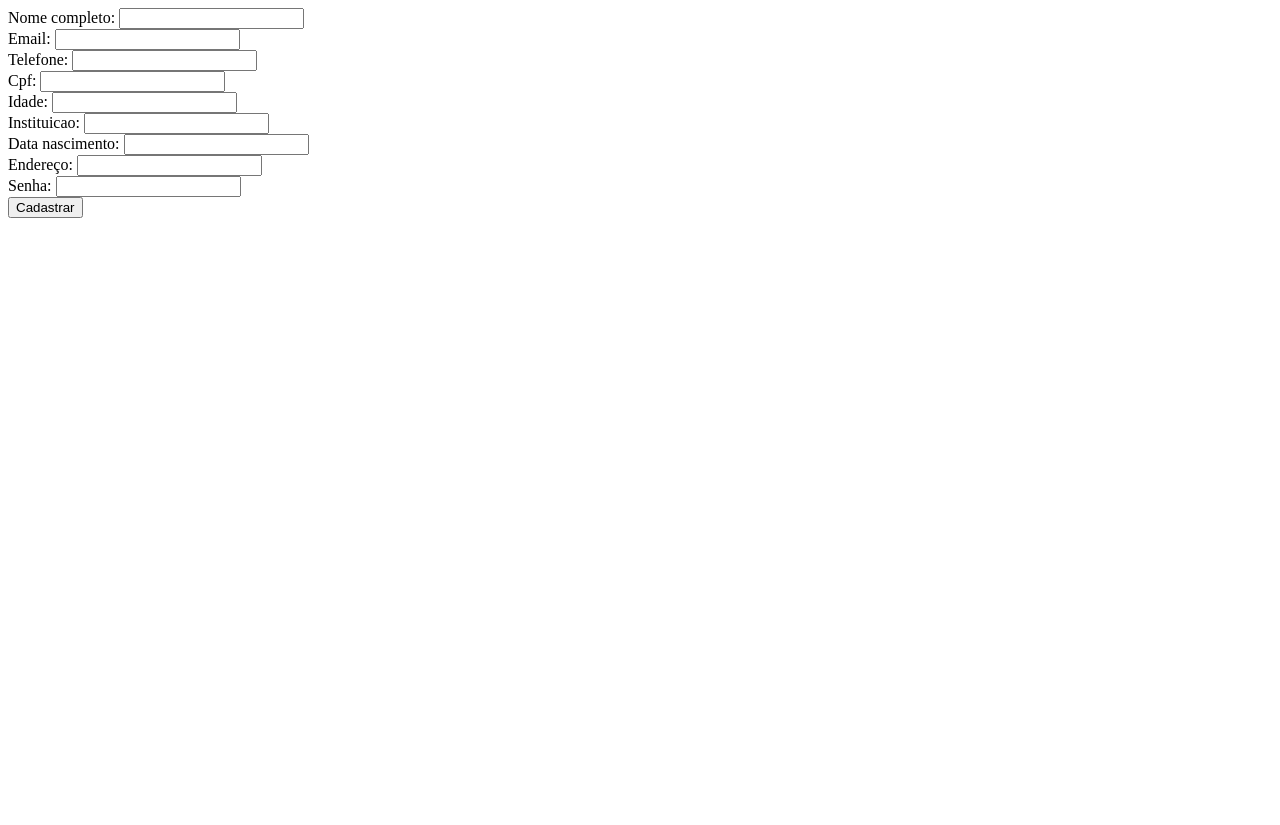
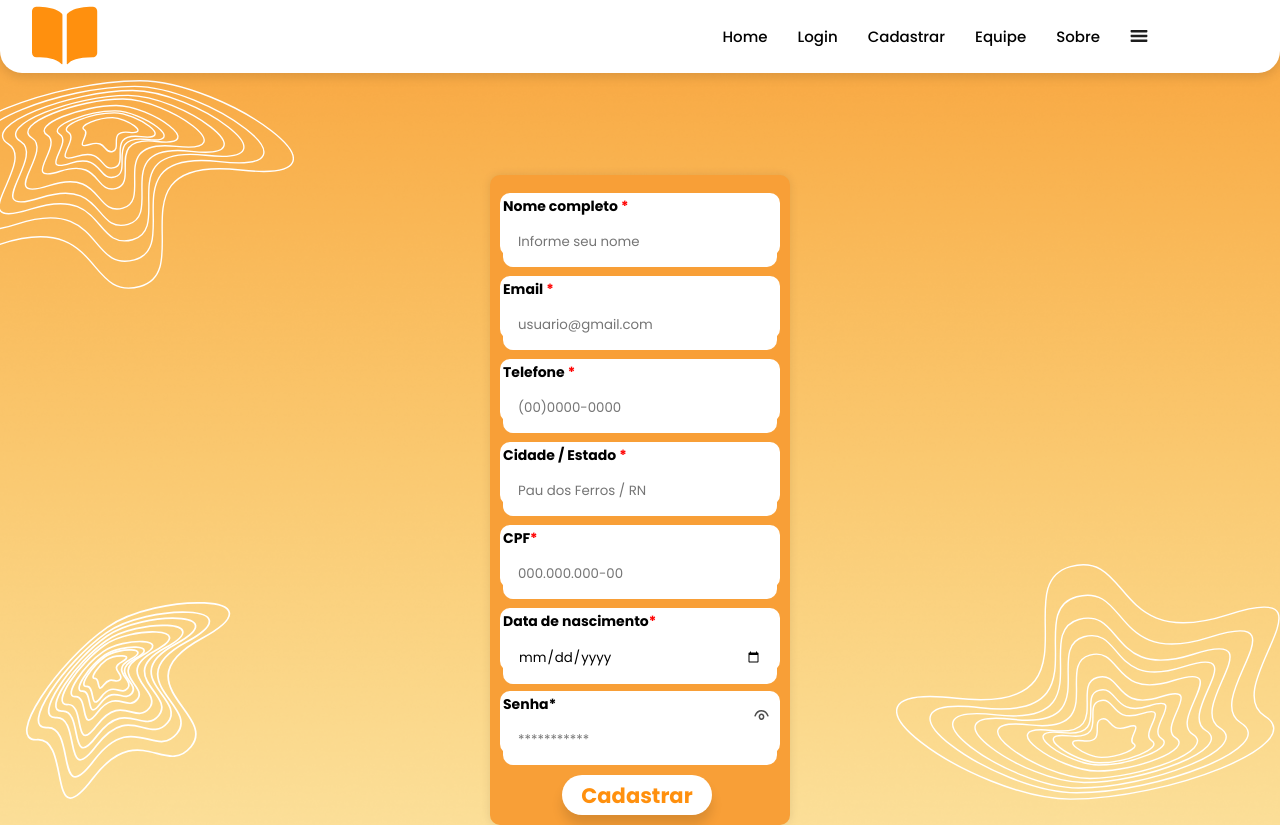
Before and after one commit to letsticia/CapacitacaoConjunta, a Django app: page /cadastro in a window 1280 px wide. Before the commit the page ends 218 px from the top, so only its background shows below. Run offline with Django 5.2, Linux system fonts and the light colour scheme.

Commit message:
refactor: added 'cadastro.hmtl' integration

```diff
--- a/biblioteca/forms.py
+++ b/biblioteca/forms.py
@@ -5,4 +5,4 @@ from django import forms
 class UsuarioForm(forms.ModelForm):
     class Meta:
         model = Usuario
-        fields = ['nome_completo', 'email', 'telefone', 'cpf', 'idade', 'instituicao', 'data_nascimento', 'endereço', 'senha']
+        fields = ['nome_completo', 'email', 'telefone', 'cpf', 'data_nascimento', 'senha']
--- a/biblioteca/models.py
+++ b/biblioteca/models.py
@@ -25,15 +25,13 @@ class Fucionario(models.Model):
         return self.nome_completo
 
 class Usuario(models.Model):
-    nome_completo = models.CharField(max_length=120)
-    email = models.EmailField()
-    telefone = models.CharField(max_length=20)
-    cpf = models.CharField(max_length=11)
-    idade = models.IntegerField()
-    instituicao = models.CharField(max_length=100)
+    nome_completo = models.CharField(max_length=255)
+    email = models.EmailField(unique=True)
+    telefone = models.CharField(max_length=15)
+    cidade_estado = models.CharField(max_length=255, default="Cidade/Estado")
+    cpf = models.CharField(max_length=14, unique=True)
     data_nascimento = models.DateField()
-    endereço = models.CharField(max_length=100)
-    senha = models.CharField(max_length=20)
+    senha = models.CharField(max_length=255)
 
     def __str__(self):
         return self.nome_completo
--- a/biblioteca/templates/cadastro.html
+++ /dev/null
@@ -1,18 +0,0 @@
-<!DOCTYPE html>
-<html>
-    <head>
-        <meta charset="utf-8">
-        <meta http-equiv="X-UA-Compatible" content="IE=edge">
-        <title></title>
-        <meta name="description" content="">
-        <meta name="viewport" content="width=device-width, initial-scale=1">
-        <link rel="stylesheet" href="">
-    </head>
-    <body>
-        <form action="{% url 'cadastro' %}" method = "POST">
-            {% csrf_token %}
-            {{form}}
-            <button type="submit">Cadastrar</button>
-        </form>
-    </body>
-</html>
--- a/biblioteca/templates/cadastrofun.html
+++ b/biblioteca/templates/cadastrofun.html
@@ -1,3 +1,5 @@
+{% load static %}
+
 <!DOCTYPE html>
 <html lang="pt-br">
 
@@ -5,70 +7,73 @@
     <meta charset="UTF-8">
     <meta name="viewport" content="width=device-width, initial-scale=1.0">
     <title>Cadastro</title>
-    <link rel="stylesheet" href="styles/cadastrofun.css">
+    <link rel="stylesheet" href="{% static 'styles/cadastrofun.css' %}">
     <link rel="preconnect" href="https://fonts.googleapis.com">
     <link rel="preconnect" href="https://fonts.gstatic.com" crossorigin>
-    <link
-        href="https://fonts.googleapis.com/css2?family=Poppins:ital,wght@0,100;0,200;0,300;0,400;0,500;0,600;0,700;0,800;0,900;1,100;1,200;1,300;1,400;1,500;1,600;1,700;1,800;1,900&display=swap"
-        rel="stylesheet">
+    <link href="https://fonts.googleapis.com/css2?family=Poppins:ital,wght@0,100;0,200;0,300;0,400;0,500;0,600;0,700;0,800;0,900;1,100;1,200;1,300;1,400;1,500;1,600;1,700;1,800;1,900&display=swap" rel="stylesheet">
 </head>
 
 <body class="background">
     <header>
         <div class="container-logo">
-            <img class="logo" src="assets/svg/ion_book.svg" alt="">
+            <img class="logo" src="{% static 'assets/svg/ion_book.svg' %}" alt="">
         </div>
         <nav class="navbar">
             <ul>
-                <li><a href="#">Home</a></li>
+              <li><a href="{% url 'index'%}">Home</a></li>
                 <li><a href="#">Login</a></li>
                 <li><a href="#">Cadastrar</a></li>
                 <li><a href="#">Equipe</a></li>
                 <li><a href="#">Sobre</a></li>
-                <li><img src="assets/svg/Vector.svg" alt="Mais opções"></li>
+                <li><img src="{% static 'assets/svg/Vector.svg' %}" alt="Mais opções"></li>
             </ul>
         </nav>
     </header>
 
-        <img src="assets/svg/Group 32.svg" class="wave1">
-        <img src="assets/svg/Group 33.svg" class="wave2">
-        <img src="assets/svg/Group 34.svg" class="wave3">
+        <img src="{% static 'assets/svg/Group 32.svg' %}" class="wave1">
+        <img src="{% static 'assets/svg/Group 33.svg' %}" class="wave2">
+        <img src="{% static 'assets/svg/Group 34.svg' %}" class="wave3">
 
     <section>
       <div class="cadastro">
-        <form>
+        <form method = "POST">
           <div class="form-group">
 
+            {% csrf_token %}
             <div class="nome">
-            <label for="nome">Nome completo <span>*</span></label>
-            <input type="text" class="usuario" name="usuario" placeholder="Informe seu nome">
+                <label for="{{ form.nome_completo.id_for_label }}">Nome completo <span>*</span></label>
+                <input type="text" class="usuario" name="{{ form.nome_completo.html_name }}" placeholder="Informe seu nome" id="{{ form.nome_completo.id_for_label }}">
             </div>
 
             <div class="nome">
-              <label for="password">Email <span>*</span></label>
-              <input type="email" name="Senha" placeholder="usuario@gmail.com">
+                <label for="{{ form.email.id_for_label }}">Email <span>*</span></label>
+                <input type="email" name="{{ form.email.html_name }}" placeholder="usuario@gmail.com" id="{{ form.email.id_for_label }}">
             </div>
 
             <div class="nome">
-              <label for="password">Telefone <span>*</span></label>
-              <input type="number" name="Senha" placeholder="(00)0000-0000">
+              <label for="{{ form.telefone.id_for_label }}">Telefone <span>*</span></label>
+              <input type="number" name="{{ form.telefone.html_name }}" placeholder="(00)0000-0000" id="{{ form.telefone.id_for_label }}">
             </div>
+
             <div class="nome">
-              <label for="password">Cidade / Estado <span>*</span></label>
-              <input type="text" name="Senha" placeholder="Pau dos Ferros / RN">
+              <label for="{{ form.cidade_estado.id_for_label }}">Cidade / Estado <span>*</span></label>
+              <input type="text" name="{{ form.cidade_estado.html_name }}" placeholder="Pau dos Ferros / RN" id="{{ form.cidade_estado.id_for_label }}">
             </div>
+
             <div class="nome">
-                <label for="password">CPF<span>*</span></label>
-                <input type="number" name="Senha" placeholder="000.000.000-00">
+                <label for="{{ form.cpf.id_for_label }}">CPF<span>*</span></label>
+                <input type="number" name="{{ form.cpf.html_name }}" placeholder="000.000.000-00" id="{{ form.cpf.id_for_label }}">
             </div>
+
             <div class="nome">
-                  <label for="password">Data de nascimento<span>*</span></label>
-                  <input type="date" name="Senha" placeholder="(00)0000-0000">
+                <label for="{{ form.data_nascimento.id_for_label }}">Data de nascimento<span>*</span></label>
+                <input type="date" name="{{ form.data_nascimento.html_name }}" id="{{ form.data_nascimento.id_for_label }}">
             </div>
+
             <div class="senha">
-                    <label for="password">Senha<span>*</span></label>
-                    <input type="password" name="Senha" placeholder="***********">
-                    <span class="show-password"><img src="assets/svg/iconoir_ey.svg" alt=""></span>
+                <label for="{{ form.senha.id_for_label }}">Senha<span>*</span></label>
+                <input type="password" name="{{ form.senha.html_name }}" placeholder="***********" id="{{ form.senha.id_for_label }}">
+                <span class="show-password"><img src="{% static 'assets/svg/iconoir_ey.svg' %}" alt=""></span>
             </div>
 
           </div>
--- a/biblioteca/views.py
+++ b/biblioteca/views.py
@@ -1,15 +1,16 @@
-from django.shortcuts import render
+from django.shortcuts import render, redirect
 from .forms import UsuarioForm
 
 # Create your views here.
 def index(request):
-    return render(request,'index.html')
+    return render(request,'main.html')
 
 def cadastro(request):
-    form = UsuarioForm(request.POST or None)
-
-    if form.is_valid():
-        form.save()
+    if request.method == 'POST':
+        form = UsuarioForm(request.POST)
+        if form.is_valid():
+            form.save()
+            return redirect('index')
+    else:
         form = UsuarioForm()
-
-    return render(request, 'cadastro.html', {'form': form})
+    return render(request, 'cadastrofun.html', {'form': form})
```
Also changed, not shown: biblioteca/templates/main.html (+8 -6 lines), biblioteca/migrations/0003_remove_usuario_endereço_remove_usuario_idade_and_more.py (added). Lines whose indentation alone changed are shown as unchanged.
